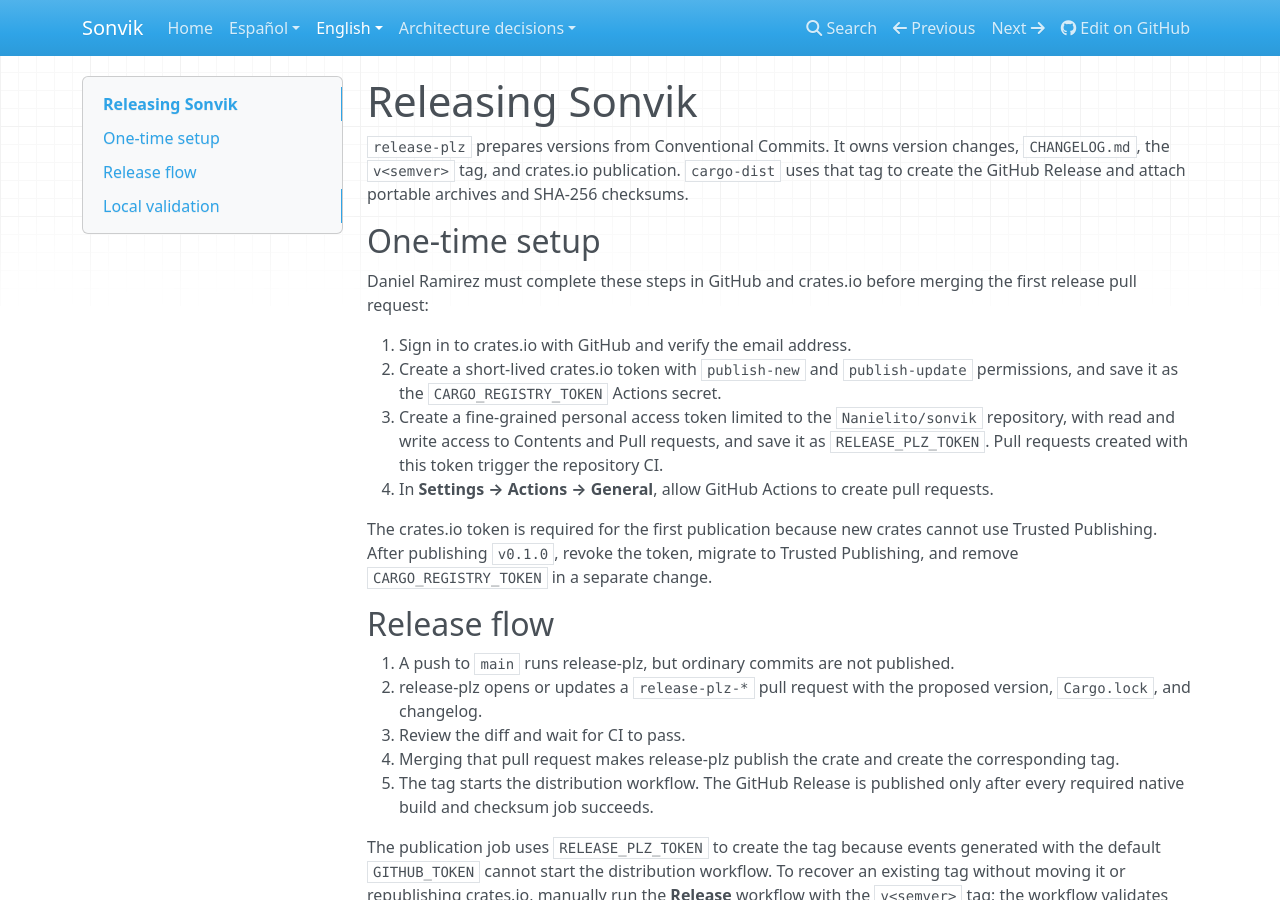
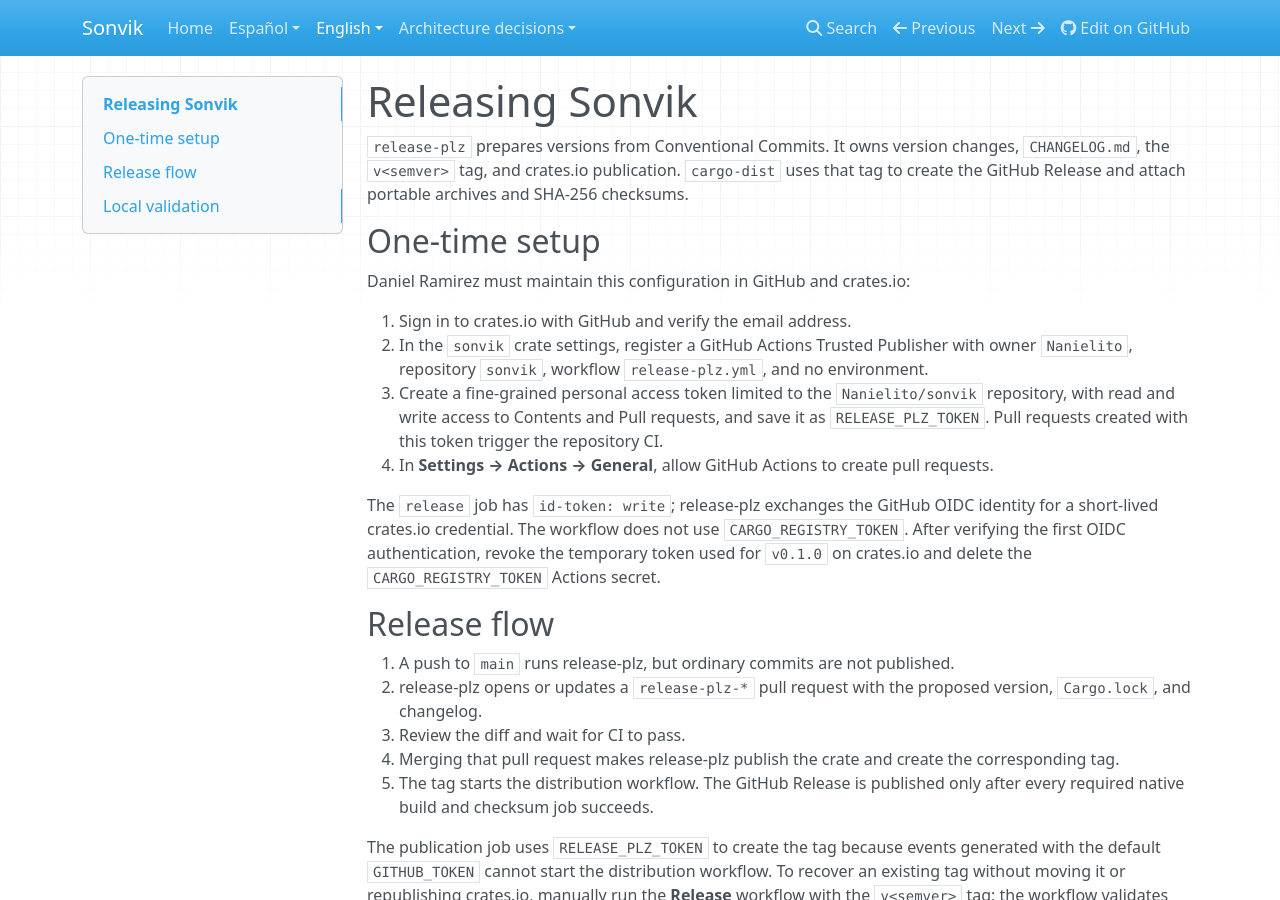
Before and after one commit to Nanielito/sonvik, an MkDocs documentation site: the page built from docs/en/releasing.md, in a window 1280 px wide and 900 px high. Built offline with MkDocs 1.6.1, drawn with Linux system fonts in a browser that asks for light colours; nearby versions of some CDN libraries.

```diff
--- a/docs/en/releasing.md
+++ b/docs/en/releasing.md
@@ -4,14 +4,14 @@
 
 ## One-time setup
 
-Daniel Ramirez must complete these steps in GitHub and crates.io before merging the first release pull request:
+Daniel Ramirez must maintain this configuration in GitHub and crates.io:
 
 1. Sign in to crates.io with GitHub and verify the email address.
-2. Create a short-lived crates.io token with `publish-new` and `publish-update` permissions, and save it as the `CARGO_REGISTRY_TOKEN` Actions secret.
+2. In the `sonvik` crate settings, register a GitHub Actions Trusted Publisher with owner `Nanielito`, repository `sonvik`, workflow `release-plz.yml`, and no environment.
 3. Create a fine-grained personal access token limited to the `Nanielito/sonvik` repository, with read and write access to Contents and Pull requests, and save it as `RELEASE_PLZ_TOKEN`. Pull requests created with this token trigger the repository CI.
 4. In **Settings → Actions → General**, allow GitHub Actions to create pull requests.
 
-The crates.io token is required for the first publication because new crates cannot use Trusted Publishing. After publishing `v0.1.0`, revoke the token, migrate to Trusted Publishing, and remove `CARGO_REGISTRY_TOKEN` in a separate change.
+The `release` job has `id-token: write`; release-plz exchanges the GitHub OIDC identity for a short-lived crates.io credential. The workflow does not use `CARGO_REGISTRY_TOKEN`. After verifying the first OIDC authentication, revoke the temporary token used for `v0.1.0` on crates.io and delete the `CARGO_REGISTRY_TOKEN` Actions secret.
 
 ## Release flow
 
```
Also changed, not shown: docs/es/releasing.md (+3 -3 lines), 1 other file.
